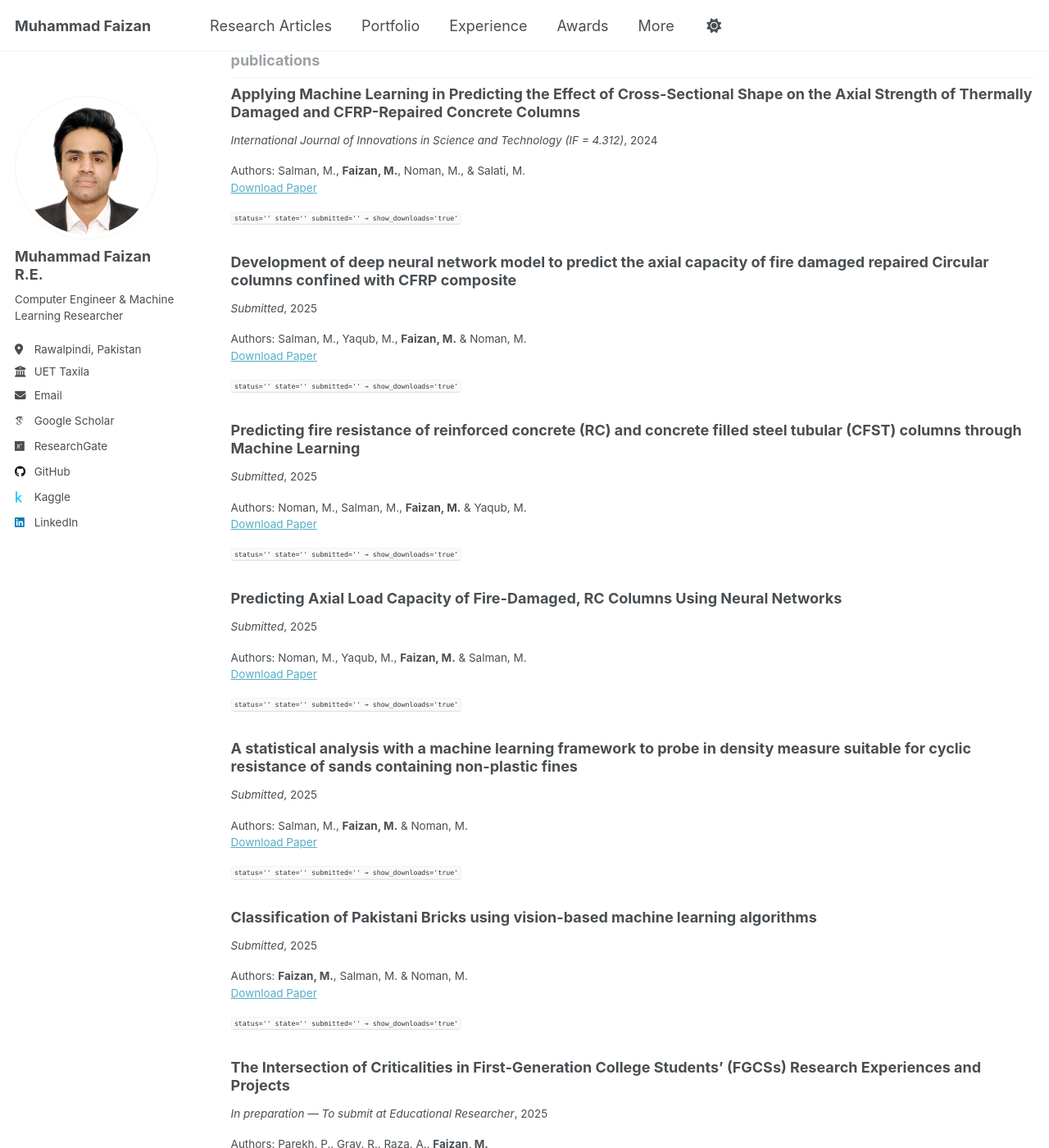
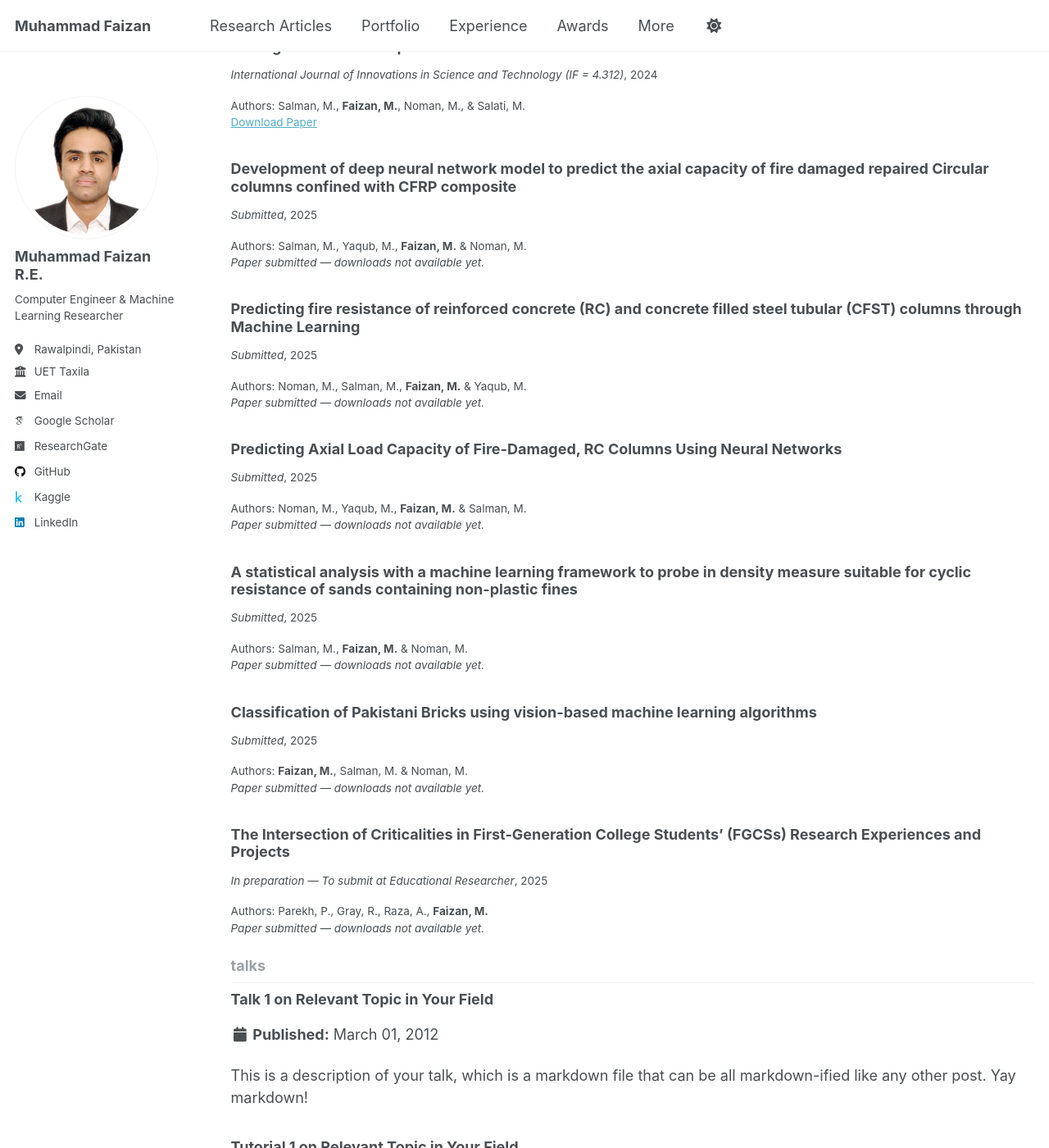
Before and after one commit to MuhammadFaizan99/MuhammadFaizan99.github.io, a Jekyll site: the page built from _pages/collection-archive.html, in a window 1280 px wide and 1400 px high, scrolled down 1105 px. Shown: the whole window at 82% size. Built offline with Jekyll 4.4.1, drawn with Linux system fonts in a browser that asks for light colours; some web fonts are replaced; a script that is not in the unit is left out; part of the change alters nothing that is shown; some of the changed text lies outside the part shown.

Commit message:
Update archive-single.html

```diff
--- a/_includes/archive-single.html
+++ b/_includes/archive-single.html
@@ -13,19 +13,31 @@
 {% endif %}
 
 {%- comment -%}
-  Unified "submitted" check:
-  Works with any of these in front matter:
-    status: submitted
-    state: submitted
-    paper_status: submitted
-    submitted: true   (boolean)
-    submitted: "true" (string)
+  Hide downloads when a post is "submitted".
+  Triggers if ANY of these are set:
+   - category: submitted
+   - categories: [ ..., submitted, ... ]
+   - venue: Submitted
+   - status/state/paper_status/stage/submission_status: submitted
+   - submitted: true / "true"
 {%- endcomment -%}
-{% assign _status_raw = post.status | default: post.state | default: post.paper_status | default: "" %}
-{% assign _status = _status_raw | downcase | strip %}
-{% assign _submitted_str = post.submitted | default: "" | downcase | strip %}
+{% assign cat_str = "" %}
+{% if post.category %}
+  {% assign cat_str = post.category | downcase | strip %}
+{% elsif post.categories %}
+  {% assign cat_str = post.categories | join: " " | downcase | strip %}
+{% endif %}
+
+{% assign ven_str   = post.venue | default: "" | downcase | strip %}
+{% assign st1       = post.status | default: "" | downcase | strip %}
+{% assign st2       = post.state  | default: "" | downcase | strip %}
+{% assign st3       = post.paper_status | default: "" | downcase | strip %}
+{% assign st4       = post.stage | default: "" | downcase | strip %}
+{% assign st5       = post.submission_status | default: "" | downcase | strip %}
+{% assign sub_str   = post.submitted | default: "" | downcase | strip %}
+
 {% assign show_downloads = true %}
-{% if _status == "submitted" or post.submitted == true or _submitted_str == "true" %}
+{% if cat_str contains "submitted" or ven_str == "submitted" or st1 == "submitted" or st2 == "submitted" or st3 == "submitted" or st4 == "submitted" or st5 == "submitted" or post.submitted == true or sub_str == "true" %}
   {% assign show_downloads = false %}
 {% endif %}
 
@@ -66,7 +78,9 @@
       <p class="archive__item-excerpt" itemprop="description">{{ post.excerpt | markdownify }}</p>
     {% elsif post.excerpt and site.read_more == 'enabled' %}
       <p class="archive__item-excerpt" itemprop="description">
-        <p>{{ post.excerpt | markdownify | remove: '<p>' | remove: '</p>' }}<strong><a href="{{ base_path }}{{ post.url }}" rel="permalink"> Read more</a></strong></p>
+        <p>{{ post.excerpt | markdownify | remove: '<p>' | remove: '</p>' }}
+          <strong><a href="{{ base_path }}{{ post.url }}" rel="permalink"> Read more</a></strong>
+        </p>
       </p>
     {% endif %}
 
@@ -105,9 +119,5 @@
       </p>
     {% endif %}
 
-    <!-- DEBUG: remove after verifying -->
-    <p style="font-size:11px;color:#888;margin-top:4px;">
-      <code>status='{{ post.status }}' state='{{ post.state }}' submitted='{{ post.submitted }}' → show_downloads='{{ show_downloads }}'</code>
-    </p>
   </article>
 </div>
```
